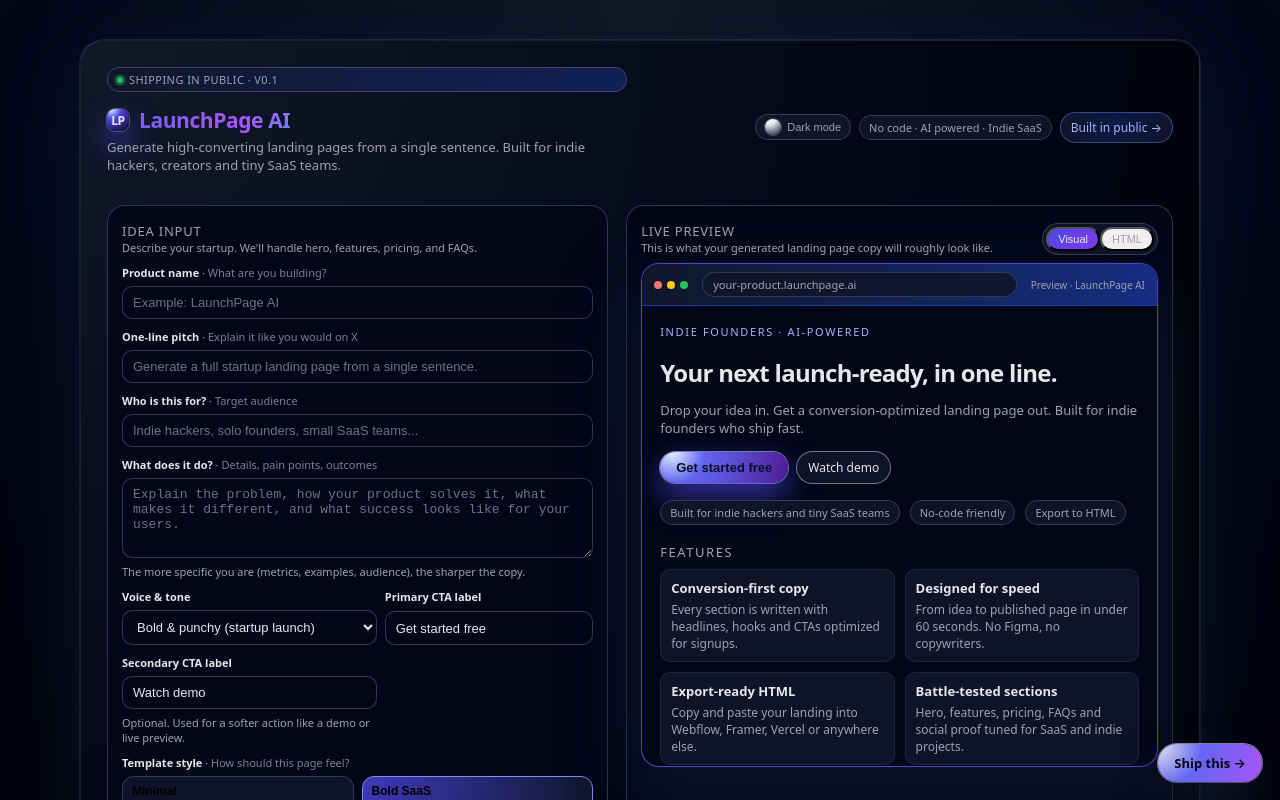
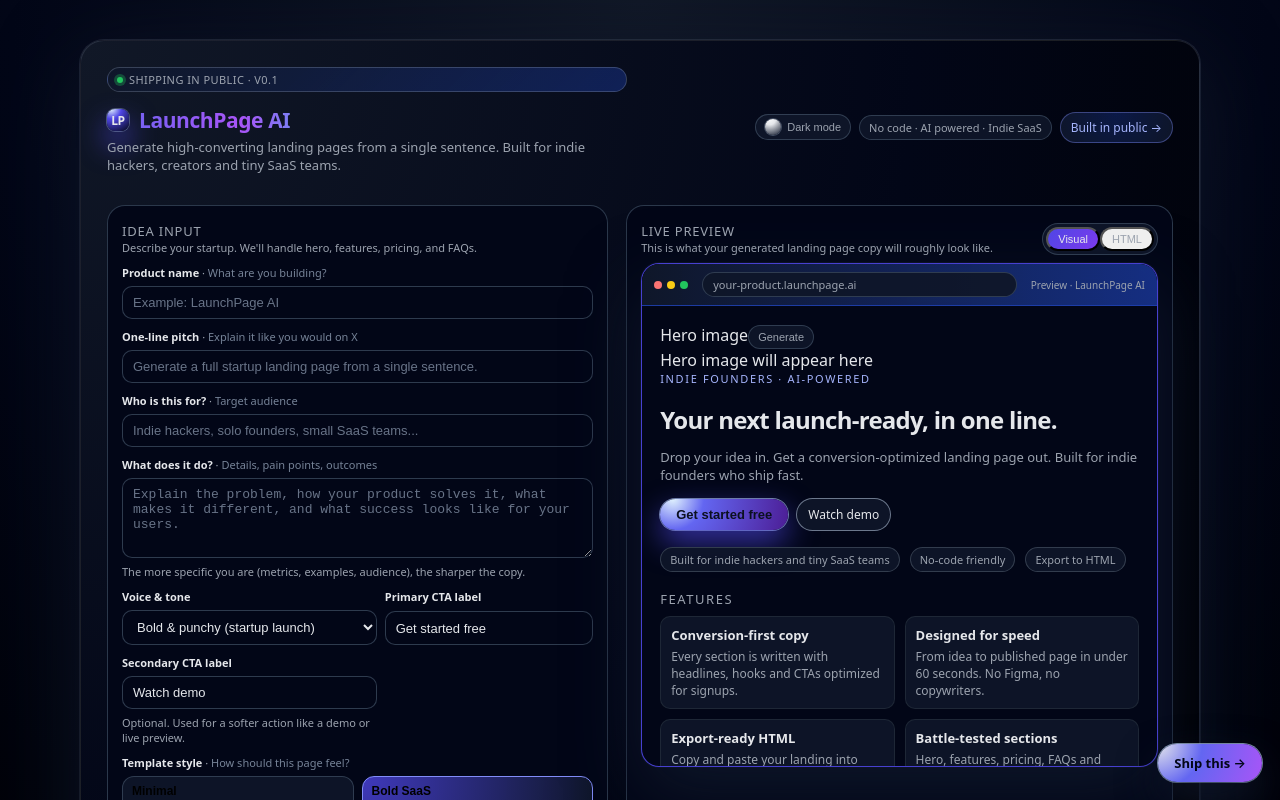
Before and after one commit to Allasandro/AI-landing-page-generator, a Next.js app: page / in a window 1280 px wide. Shown: the top 800 px of the page. Built offline with nearby package versions, Linux system fonts and the light colour scheme.

Commit message:
Update page.js

```diff
--- a/app/page.js
+++ b/app/page.js
@@ -21,6 +21,9 @@
   const [stylePreset, setStylePreset] = useState("bold");
   const [copiedHtml, setCopiedHtml] = useState(false);
   const [theme, setTheme] = useState("dark"); // dark | light
+  const [heroImageUrl, setHeroImageUrl] = useState("");
+  const [heroImageLoading, setHeroImageLoading] = useState(false);
+  const [heroImageError, setHeroImageError] = useState("");
 
   const handleChange = (field) => (e) => {
     setForm((prev) => ({ ...prev, [field]: e.target.value }));
@@ -60,6 +63,8 @@
     setResult(null);
     setError("");
     setCopiedHtml(false);
+    setHeroImageUrl("");
+    setHeroImageError("");
   };
 
   const handleCopyHtml = async () => {
@@ -73,6 +78,37 @@
       setError("Could not copy HTML. Please copy it manually.");
     }
   };
+
+  const handleGenerateHeroImage = async () => {
+    setHeroImageError("");
+    setHeroImageLoading(true);
+
+    try {
+      const res = await fetch("/api/hero-image", {
+        method: "POST",
+        headers: { "Content-Type": "application/json" },
+        body: JSON.stringify({
+          productName: form.productName,
+          description: form.description,
+          stylePreset,
+        }),
+      });
+
+      if (!res.ok) {
+        const text = await res.text();
+        throw new Error(text || "Failed to generate hero image");
+      }
+
+      const data = await res.json();
+      setHeroImageUrl(data.url);
+    } catch (err) {
+      console.error(err);
+      setHeroImageError(err.message || "Failed to generate hero image");
+    } finally {
+      setHeroImageLoading(false);
+    }
+  };
+
 
   const heroTitle =
     result?.heroTitle || `${form.productName || "Your next"} launch-ready, in one line.`;
@@ -408,6 +444,38 @@
                   <div className="preview-browser-meta">Preview · LaunchPage AI</div>
                 </div>
                 <div className="preview-body">
+                  <div className="preview-hero-image-section">
+                    <div className="preview-hero-image-header">
+                      <span className="preview-hero-image-label">Hero image</span>
+                      <button
+                        type="button"
+                        className="button-secondary small"
+                        onClick={handleGenerateHeroImage}
+                        disabled={heroImageLoading}
+                      >
+                        {heroImageLoading ? "Generating..." : heroImageUrl ? "Regenerate" : "Generate"}
+                      </button>
+                    </div>
+                    <div className="preview-hero-image-wrapper">
+                      {heroImageLoading ? (
+                        <div className="preview-hero-image placeholder" />
+                      ) : heroImageUrl ? (
+                        <img
+                          src={heroImageUrl}
+                          alt="AI generated hero"
+                          className="preview-hero-image"
+                        />
+                      ) : (
+                        <div className="preview-hero-image placeholder subtle">
+                          <span>Hero image will appear here</span>
+                        </div>
+                      )}
+                    </div>
+                    {heroImageError && (
+                      <div className="preview-error-text">{heroImageError}</div>
+                    )}
+                  </div>
+
                   <div className="preview-hero-eyebrow">
                     {form.targetAudience
                       ? `${form.targetAudience} · AI-powered`
@@ -415,6 +483,7 @@
                   </div>
                   <h1 className="preview-hero-title">{heroTitle}</h1>
                   <p className="preview-hero-subtitle">{heroSubtitle}</p>
+
                   <div className="preview-cta-row">
                     <button className="button-primary" type="button">
                       {form.primaryCta || "Get started free"}
```
